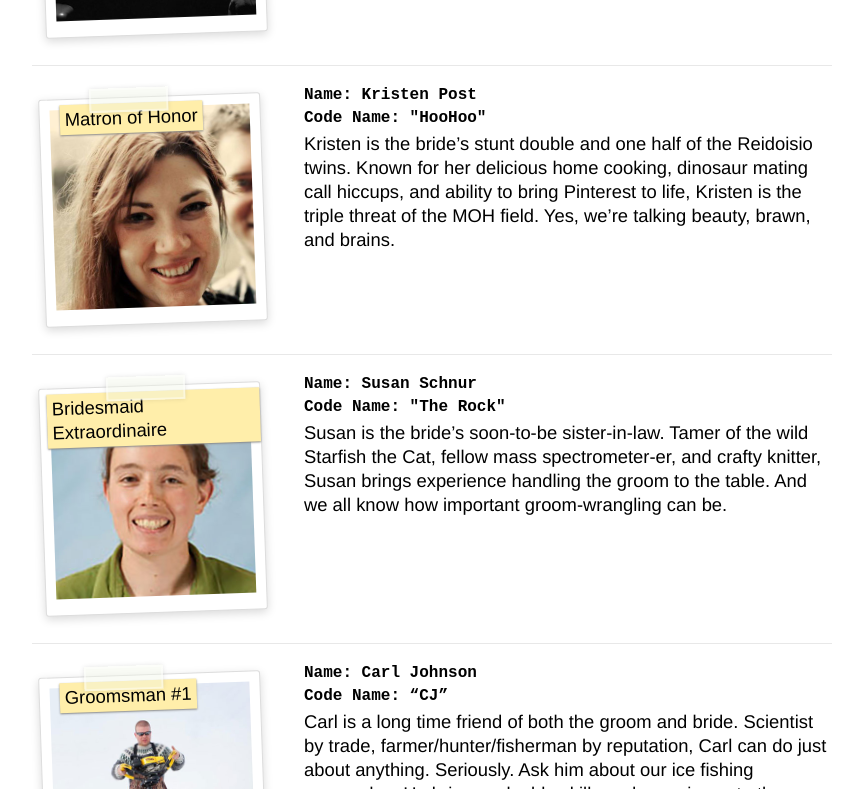
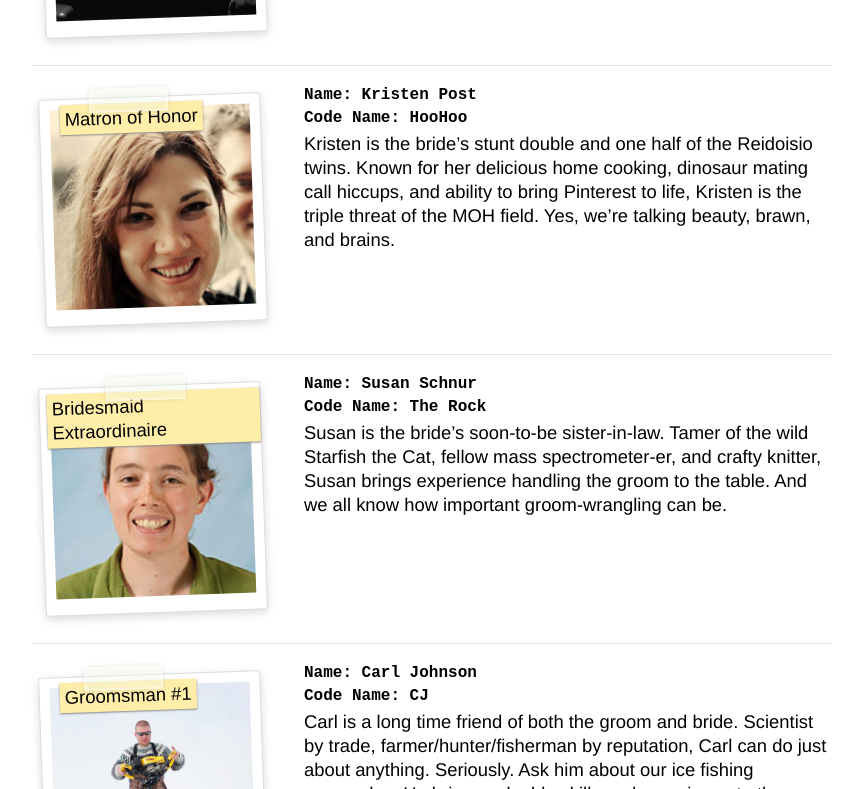
Before and after one commit to dnschnur/piday.github.com, a Jekyll site: the page built from about/index.md, in a window 1280 px wide. Shown: the part 1914-2703 px from the top of the page, without its empty margins (208-1071 px from the left). Built offline with Jekyll 4.4.1, drawn with Linux system fonts in a browser that asks for light colours; nearby versions of some CDN libraries.

Commit message:
Remove quotes from code names.

```diff
--- a/about/index.md
+++ b/about/index.md
@@ -62,7 +62,7 @@ David is the bride's handsome better half. A talented Google programmer who wrot
 </div>
 
 <div class="profile-info">Name: Kristen Post</div>
-<div class="profile-info">Code Name: "HooHoo"</div>
+<div class="profile-info">Code Name: HooHoo</div>
 
 Kristen is the bride’s stunt double and one half of the Reidoisio twins. Known for her delicious home cooking, dinosaur mating call hiccups, and ability to bring Pinterest to life, Kristen is the triple threat of the MOH field. Yes, we’re talking beauty, brawn, and brains.
 
@@ -74,7 +74,7 @@ Kristen is the bride’s stunt double and one half of the Reidoisio twins. Known
 </div>
 
 <div class="profile-info">Name: Susan Schnur</div>
-<div class="profile-info">Code Name: "The Rock"</div>
+<div class="profile-info">Code Name: The Rock</div>
 
 Susan is the bride’s soon-to-be sister-in-law. Tamer of the wild Starfish the Cat, fellow mass spectrometer-er, and crafty knitter, Susan brings experience handling the groom to the table. And we all know how important groom-wrangling can be.
 
@@ -86,7 +86,7 @@ Susan is the bride’s soon-to-be sister-in-law. Tamer of the wild Starfish the
 </div>
 
 <div class="profile-info">Name: Carl Johnson</div>
-<div class="profile-info">Code Name: “CJ”</div>
+<div class="profile-info">Code Name: CJ</div>
 
 Carl is a long time friend of both the groom and bride. Scientist by trade, farmer/hunter/fisherman by reputation, Carl can do just about anything. Seriously. Ask him about our ice fishing escapades. He brings valuable skills and experience to the party.
 
```
